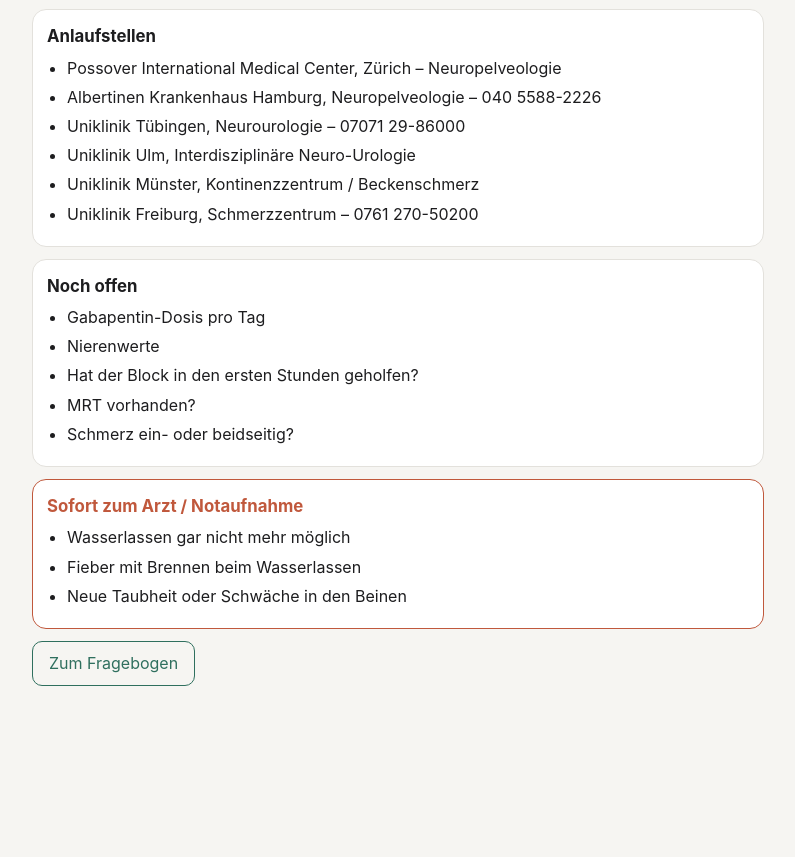
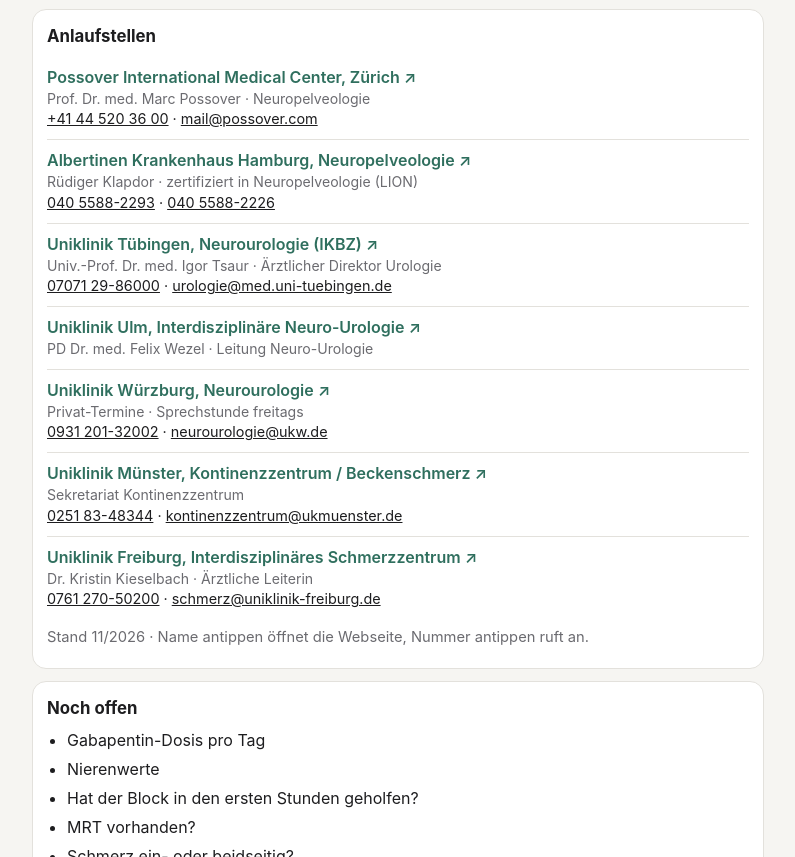
Before and after one commit to thomasskornia-source/KrankheitFinder, a plain HTML site: page einschaetzung.html in a window 1280 px wide. Shown: the part 1288-2145 px from the top of the page, without its empty margins (242-1037 px from the left). Before the commit the page ends 2034 px from the top, so only its background shows below. Drawn offline with Linux system fonts and the light colour scheme.

Commit message:
Anlaufstellen verlinkt, mit Ansprechpartnern, Telefon und E-Mail
Co-Authored-By: Claude Opus 5.5 <noreply@anthropic.com>
Claude-Session: https://claude.ai/code/session_014BbyhWQkQYNDMNBDY1fj86

```diff
--- a/einschaetzung.html
+++ b/einschaetzung.html
@@ -39,6 +39,7 @@ button.ghost{background:transparent;color:var(--acc)}
 <style>
 h2{font-size:1.05rem;margin:0 0 8px}
 ol,ul{margin:0;padding-left:20px} li{margin-bottom:6px}
+.cts{list-style:none;padding:0}.ct{padding:9px 0;border-top:1px solid var(--line);margin:0}.ct:first-child{border-top:0}.nm{color:var(--acc);font-weight:600;text-decoration:none}.who{font-size:.88rem;color:var(--mute)}.ctl{font-size:.9rem;overflow-wrap:anywhere}.ctl a{color:var(--ink)}
 .warn{border-color:#c0583c} .warn h2{color:#c0583c}
 a.btn{display:inline-block;padding:10px 16px;border-radius:10px;border:1px solid var(--acc);color:var(--acc);text-decoration:none;white-space:nowrap}
 </style>
@@ -79,14 +80,16 @@ a.btn{display:inline-block;padding:10px 16px;border-radius:10px;border:1px solid
 </ol></section>
 
 <section><h2>Anlaufstellen</h2>
-<ul>
-<li>Possover International Medical Center, Zürich – Neuropelveologie</li>
-<li>Albertinen Krankenhaus Hamburg, Neuropelveologie – 040 5588-2226</li>
-<li>Uniklinik Tübingen, Neurourologie – 07071 29-86000</li>
-<li>Uniklinik Ulm, Interdisziplinäre Neuro-Urologie</li>
-<li>Uniklinik Münster, Kontinenzzentrum / Beckenschmerz</li>
-<li>Uniklinik Freiburg, Schmerzzentrum – 0761 270-50200</li>
-</ul></section>
+<ul class="cts">
+<li class="ct"><a class="nm" href="https://www.possover.com/de/behandlung/erkrankung/pudendale-neuralgie" target="_blank" rel="noopener">Possover International Medical Center, Zürich ↗</a><div class="who">Prof. Dr. med. Marc Possover · Neuropelveologie</div><div class="ctl"><a href="tel:+41445203600">+41 44 520 36 00</a> · <a href="mailto:mail@possover.com">mail@possover.com</a></div></li>
+<li class="ct"><a class="nm" href="https://albertinen.de/abteilungen/fachabteilungen/gynaekologie/leistungsspektrum/neuropelveologie/" target="_blank" rel="noopener">Albertinen Krankenhaus Hamburg, Neuropelveologie ↗</a><div class="who">Rüdiger Klapdor · zertifiziert in Neuropelveologie (LION)</div><div class="ctl"><a href="tel:+494055882293">040 5588-2293</a> · <a href="tel:+494055882226">040 5588-2226</a></div></li>
+<li class="ct"><a class="nm" href="https://www.medizin.uni-tuebingen.de/de/das-klinikum/einrichtungen/kliniken/urologie" target="_blank" rel="noopener">Uniklinik Tübingen, Neurourologie (IKBZ) ↗</a><div class="who">Univ.-Prof. Dr. med. Igor Tsaur · Ärztlicher Direktor Urologie</div><div class="ctl"><a href="tel:+4970712986000">07071 29-86000</a> · <a href="mailto:urologie@med.uni-tuebingen.de">urologie@med.uni-tuebingen.de</a></div></li>
+<li class="ct"><a class="nm" href="https://www.uniklinik-ulm.de/en/urology-and-paediatric-urology/neuro-urology.html" target="_blank" rel="noopener">Uniklinik Ulm, Interdisziplinäre Neuro-Urologie ↗</a><div class="who">PD Dr. med. Felix Wezel · Leitung Neuro-Urologie</div></li>
+<li class="ct"><a class="nm" href="https://www.ukw.de/kontinenzzentrum" target="_blank" rel="noopener">Uniklinik Würzburg, Neurourologie ↗</a><div class="who">Privat-Termine · Sprechstunde freitags</div><div class="ctl"><a href="tel:+4993120132002">0931 201-32002</a> · <a href="mailto:neurourologie@ukw.de">neurourologie@ukw.de</a></div></li>
+<li class="ct"><a class="nm" href="https://www.ukm.de/kliniken/urologie-kinderurologie/schwerpunkte/kontinenzzentrum/neurourologie/beckenschmerzsyndrom" target="_blank" rel="noopener">Uniklinik Münster, Kontinenzzentrum / Beckenschmerz ↗</a><div class="who">Sekretariat Kontinenzzentrum</div><div class="ctl"><a href="tel:+492518348344">0251 83-48344</a> · <a href="mailto:kontinenzzentrum@ukmuenster.de">kontinenzzentrum@ukmuenster.de</a></div></li>
+<li class="ct"><a class="nm" href="https://www.uniklinik-freiburg.de/schmerzzentrum/schmerzerkrankungen.html" target="_blank" rel="noopener">Uniklinik Freiburg, Interdisziplinäres Schmerzzentrum ↗</a><div class="who">Dr. Kristin Kieselbach · Ärztliche Leiterin</div><div class="ctl"><a href="tel:+4976127050200">0761 270-50200</a> · <a href="mailto:schmerz@uniklinik-freiburg.de">schmerz@uniklinik-freiburg.de</a></div></li>
+</ul>
+<p class="sub" style="margin-top:8px">Stand 11/2026 · Name antippen öffnet die Webseite, Nummer antippen ruft an.</p></section>
 
 <section><h2>Noch offen</h2>
 <ul><li>Gabapentin-Dosis pro Tag</li><li>Nierenwerte</li><li>Hat der Block in den ersten Stunden geholfen?</li><li>MRT vorhanden?</li><li>Schmerz ein- oder beidseitig?</li></ul>
```
